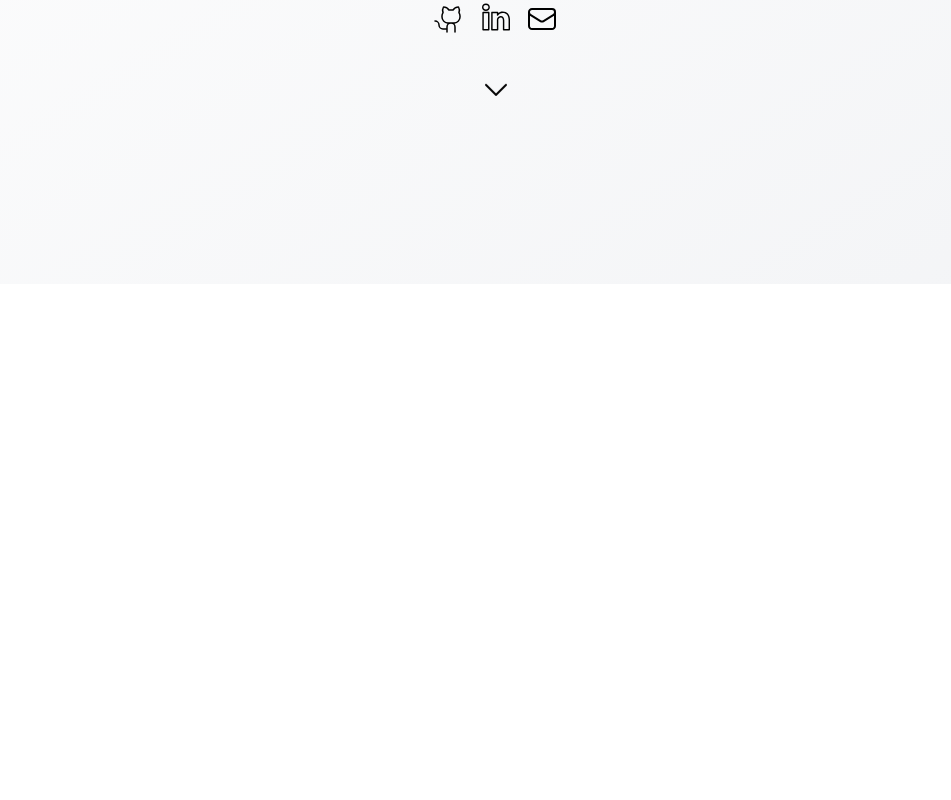
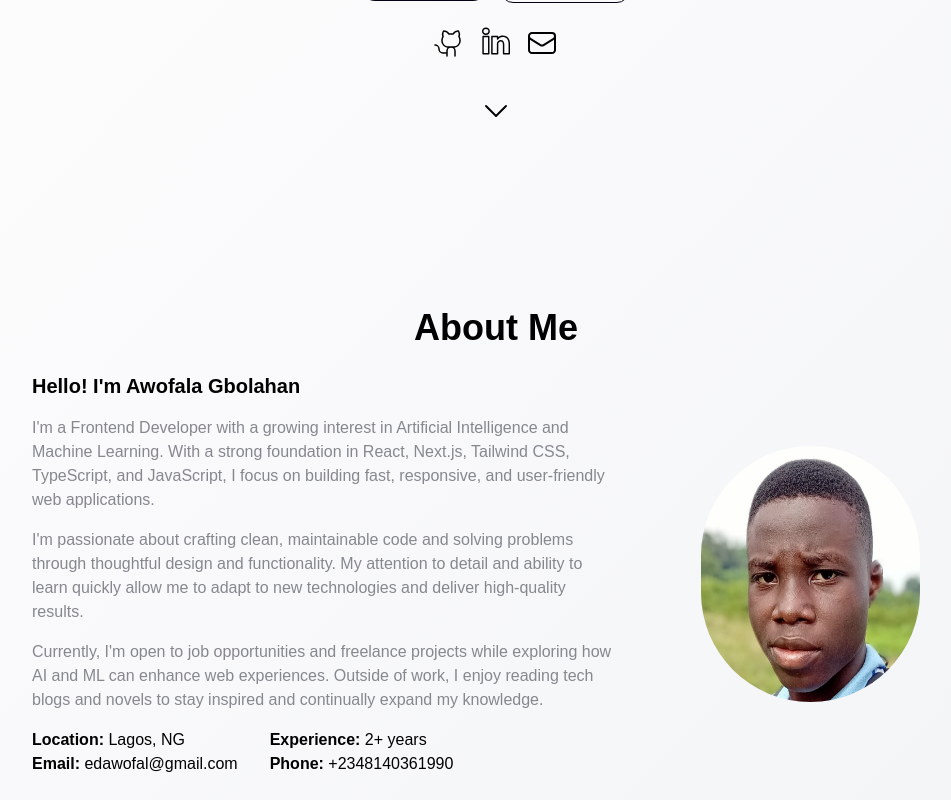
Before and after one commit to Edcology/portfolio, a Next.js app: page / in a window 1280 px wide. Shown: the part 516-1316 px from the top of the page, without its empty margins (144-1095 px from the left). Before the commit the page ends 800 px from the top, so only its background shows below. Built offline with nearby package versions, Linux system fonts and the light colour scheme.

Commit message:
Added the about me section

```diff
--- a/package.json
+++ b/package.json
@@ -13,7 +13,8 @@
     "next": "16.0.0",
     "react": "19.2.0",
     "react-dom": "19.2.0",
-    "react-icons": "^5.5.0"
+    "react-icons": "^5.5.0",
+    "react-simple-typewriter": "^5.0.1"
   },
   "devDependencies": {
     "@tailwindcss/postcss": "^4",
--- a/src/app/page.tsx
+++ b/src/app/page.tsx
@@ -1,3 +1,4 @@
+import About from '@/components/About'
 import Header from '@/components/Header'
 import Hero from '@/components/Hero'
 import React from 'react'
@@ -7,6 +8,7 @@ const Home = () => {
     <div className='flex flex-col justify-center bg-linear-to-br from-white to-gray-100 py-6 px-4 min-h-screen'>
       <Header />
       <Hero />
+      <About />
     </div>
   )
 }
--- /dev/null
+++ b/src/components/About.tsx
@@ -0,0 +1,39 @@
+import Image from "next/image"
+import profile from "../../public/profile.jpg"
+
+const About = () => {
+  return (
+    <section id="about" className="md:px-24 lg:px-40">
+        <h1 className="text-center text-2xl lg:text-4xl mb-6 font-semibold">About Me</h1>
+        <div className="flex flex-col md:flex-row-reverse gap-8 md:flex-1 lg:gap-12">
+            <div className="flex justify-center items-center md:p-10">
+                <Image src={profile} alt='Profile Picture' height={600} width={600} className="rounded-full w-64 h-64 lg:w-2xl lg:h-2xl" />
+            </div>
+            <div className="flex flex-col gap-4">
+                <h2 className="text-xl font-semibold ">Hello! I&apos;m Awofala Gbolahan</h2>
+                <p className="text-[#86888e]">
+                    I&apos;m a Frontend Developer with a growing interest in Artificial Intelligence and Machine Learning. With a strong foundation in React, Next.js, Tailwind CSS, TypeScript, and JavaScript, I focus on building fast, responsive, and user-friendly web applications.
+                </p>
+                <p className="text-[#86888e]">
+                    I&apos;m passionate about crafting clean, maintainable code and solving problems through thoughtful design and functionality. My attention to detail and ability to learn quickly allow me to adapt to new technologies and deliver high-quality results.
+                </p>
+                <p className="text-[#86888e]">
+                    Currently, I&apos;m open to job opportunities and freelance projects while exploring how AI and ML can enhance web experiences. Outside of work, I enjoy reading tech blogs and novels to stay inspired and continually expand my knowledge.
+                </p>
+                <div className="flex gap-8">
+                    <div>
+                        <p><span className="font-semibold">Location:</span> Lagos, NG</p>
+                        <p><span className="font-semibold">Email:</span>  edawofal@gmail.com</p>
+                    </div>
+                    <div>
+                        <p><span className="font-semibold">Experience:</span>  2+ years</p>
+                        <p><span className="font-semibold">Phone:</span>  +2348140361990</p>
+                    </div>
+                </div>
+            </div>
+        </div>
+    </section>
+  )
+}
+
+export default About
--- a/src/components/Hero.tsx
+++ b/src/components/Hero.tsx
@@ -1,14 +1,17 @@
+'use client'
 import Link from 'next/link'
-import React from 'react'
 import { PiGithubLogoLight } from 'react-icons/pi'
 import { SlSocialLinkedin } from 'react-icons/sl'
 import { EnvelopeIcon, ChevronDownIcon } from '@heroicons/react/24/outline'
+import { Typewriter } from 'react-simple-typewriter'
 
 const Hero = () => {
   return (
-    <section id='home' className='text-center flex flex-col justify-center items-center pt-12 sm:px-12 md:px-24 lg:px-72'>
+    <section id='home' className='text-center flex flex-col justify-center items-center pt-12 sm:px-12 md:px-24 lg:px-72 h-screen'>
         <h1 className='text-[32px] md:text-4xl lg:text-[50px] text-[#030212] mb-6'>Hi, I&apos;m Awofala Gbolahan </h1>
-        <h2 className='text-[#86888e] text-2xl lg:text-3xl mb-6'>Frontend Developer|</h2>
+        <h2 className='text-[#86888e] text-2xl lg:text-3xl mb-6'>
+            <Typewriter words={['A Frontend Developer']} loop={true} typeSpeed={70} deleteSpeed={50} delaySpeed={2000} />
+        </h2>
         <p className='text-[#86888e] text-md lg:text-xl mb-6'>
             I build responsive, user-friendly web applications with modern technologies combining clean code, elegant design, and innovative solutions.
         </p>
```
Also changed, not shown: public/profile.jpg (added), 1 other file (tests, documents, lock files or other folders).
